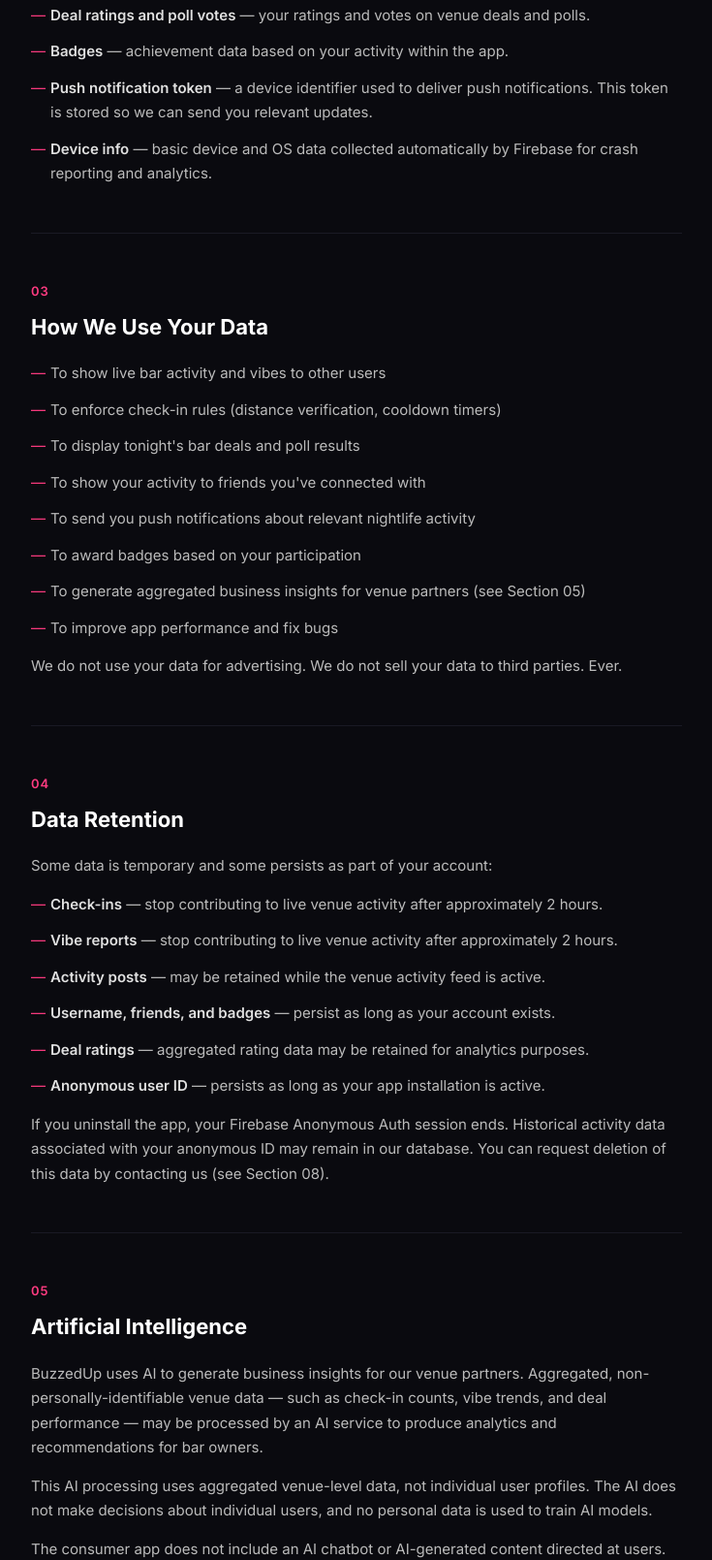
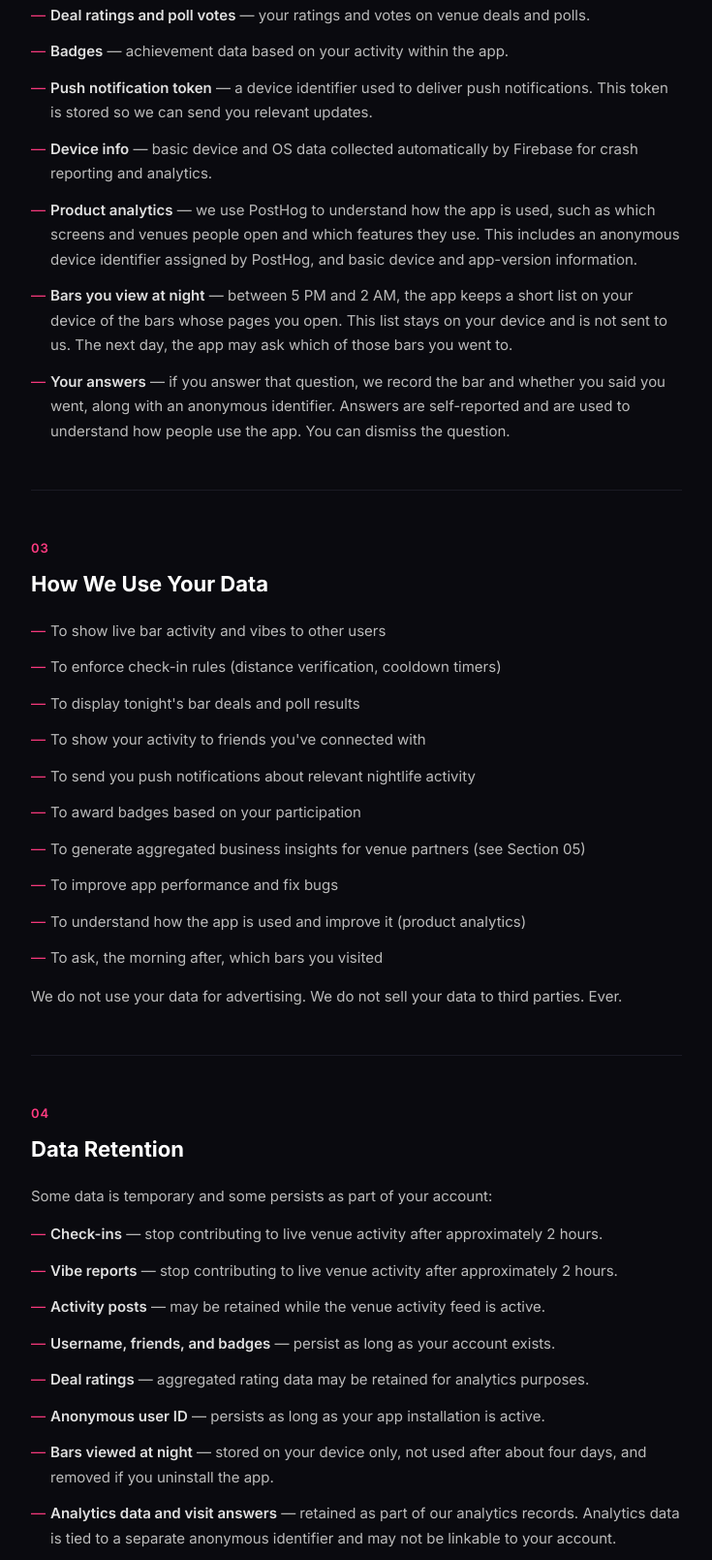
Before and after one commit to dylanhildreth0814-commits/buzzedup-privacy, a plain HTML site: page index.html in a window 1280 px wide. Shown: the part 1191-2800 px from the top of the page at 97% size, without its empty margins (272-1007 px from the left). Drawn offline with Linux system fonts and the light colour scheme.

Commit message:
privacy and terms: add PostHog, night-views log, next-day question

```diff
--- a/index.html
+++ b/index.html
@@ -165,7 +165,7 @@
             <div class="brand">BuzzedUp</div>
             <h1>Privacy Policy</h1>
             <p class="subtitle">We keep it simple. Here's exactly what we collect and why.</p>
-            <span class="effective">Effective August 14, 2026</span>
+            <span class="effective">Effective November 16, 2026</span>
         </div>
 
         <div class="section">
@@ -192,6 +192,9 @@
                 <li><strong>Badges</strong> — achievement data based on your activity within the app.</li>
                 <li><strong>Push notification token</strong> — a device identifier used to deliver push notifications. This token is stored so we can send you relevant updates.</li>
                 <li><strong>Device info</strong> — basic device and OS data collected automatically by Firebase for crash reporting and analytics.</li>
+                <li><strong>Product analytics</strong> — we use PostHog to understand how the app is used, such as which screens and venues people open and which features they use. This includes an anonymous device identifier assigned by PostHog, and basic device and app-version information.</li>
+                <li><strong>Bars you view at night</strong> — between 5 PM and 2 AM, the app keeps a short list on your device of the bars whose pages you open. This list stays on your device and is not sent to us. The next day, the app may ask which of those bars you went to.</li>
+                <li><strong>Your answers</strong> — if you answer that question, we record the bar and whether you said you went, along with an anonymous identifier. Answers are self-reported and are used to understand how people use the app. You can dismiss the question.</li>
             </ul>
         </div>
 
@@ -209,6 +212,8 @@
                 <li>To award badges based on your participation</li>
                 <li>To generate aggregated business insights for venue partners (see Section 05)</li>
                 <li>To improve app performance and fix bugs</li>
+                <li>To understand how the app is used and improve it (product analytics)</li>
+                <li>To ask, the morning after, which bars you visited</li>
             </ul>
             <p>We do not use your data for advertising. We do not sell your data to third parties. Ever.</p>
         </div>
@@ -226,6 +231,8 @@
                 <li><strong>Username, friends, and badges</strong> — persist as long as your account exists.</li>
                 <li><strong>Deal ratings</strong> — aggregated rating data may be retained for analytics purposes.</li>
                 <li><strong>Anonymous user ID</strong> — persists as long as your app installation is active.</li>
+                <li><strong>Bars viewed at night</strong> — stored on your device only, not used after about four days, and removed if you uninstall the app.</li>
+                <li><strong>Analytics data and visit answers</strong> — retained as part of our analytics records. Analytics data is tied to a separate anonymous identifier and may not be linkable to your account.</li>
             </ul>
             <p>If you uninstall the app, your Firebase Anonymous Auth session ends. Historical activity data associated with your anonymous ID may remain in our database. You can request deletion of this data by contacting us (see Section 08).</p>
         </div>
@@ -253,6 +260,7 @@
                 <li><strong>Expo</strong> — app build, delivery, and push notification infrastructure. <a href="https://expo.dev/privacy" target="_blank" rel="noopener">Expo Privacy Policy</a></li>
                 <li><strong>Netlify</strong> — hosting and serverless functions for our venue management platform. <a href="https://www.netlify.com/privacy/" target="_blank" rel="noopener">Netlify Privacy Policy</a></li>
                 <li><strong>Open-Meteo</strong> — weather data displayed on the map. Device coordinates may be sent to retrieve local weather. <a href="https://open-meteo.com/en/terms" target="_blank" rel="noopener">Open-Meteo Terms</a></li>
+                <li><strong>PostHog</strong> — product analytics. Receives app usage events and an anonymous device identifier. <a href="https://posthog.com/privacy" target="_blank" rel="noopener">PostHog Privacy Policy</a></li>
                 <li><strong>Apple Push Notification Service</strong> — delivers push notifications to iOS devices via Expo.</li>
             </ul>
             <p>We do not sell data to any of these services. Data is shared only as necessary to provide the app's functionality.</p>
```
Also changed, not shown: terms.html (+2 -2 lines).
